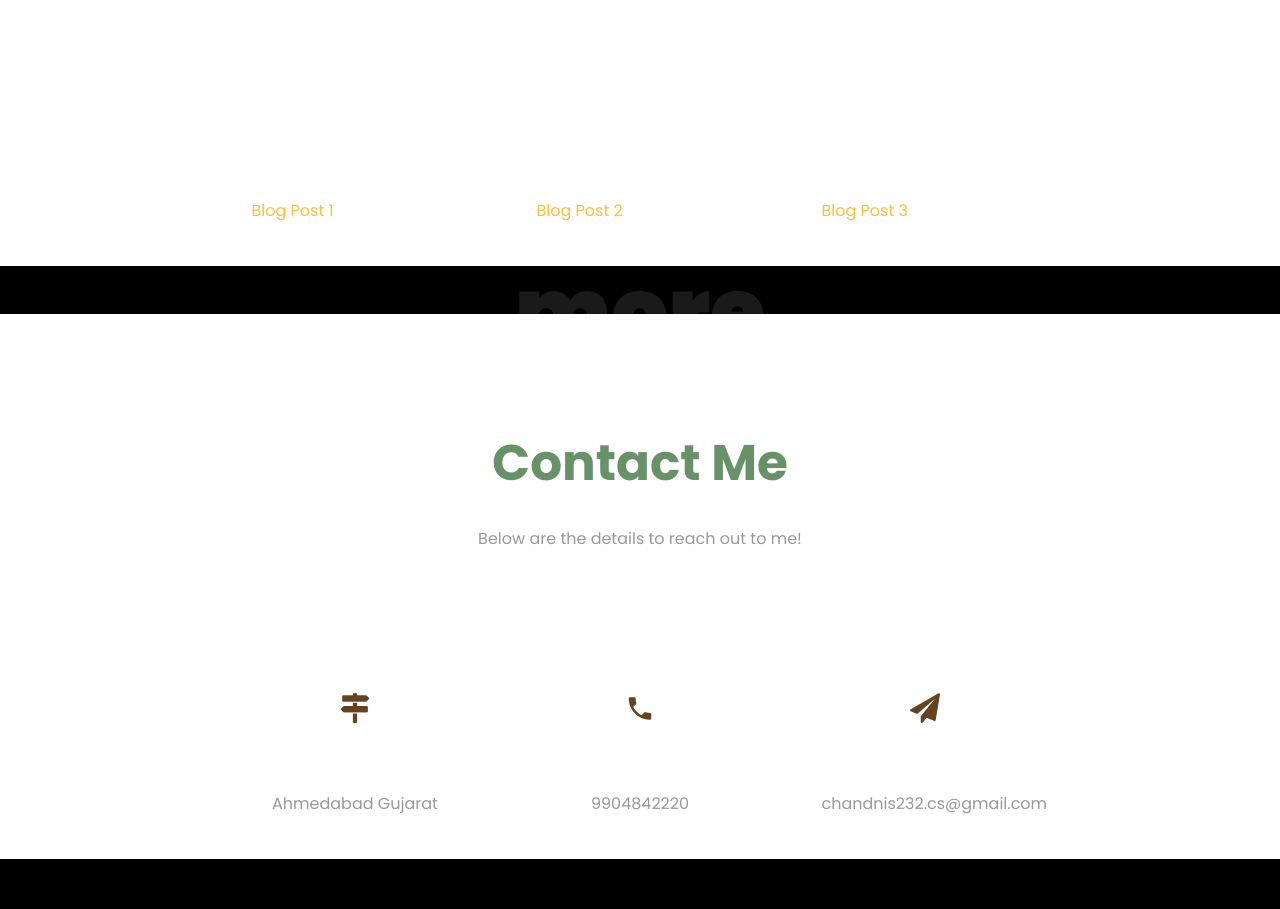
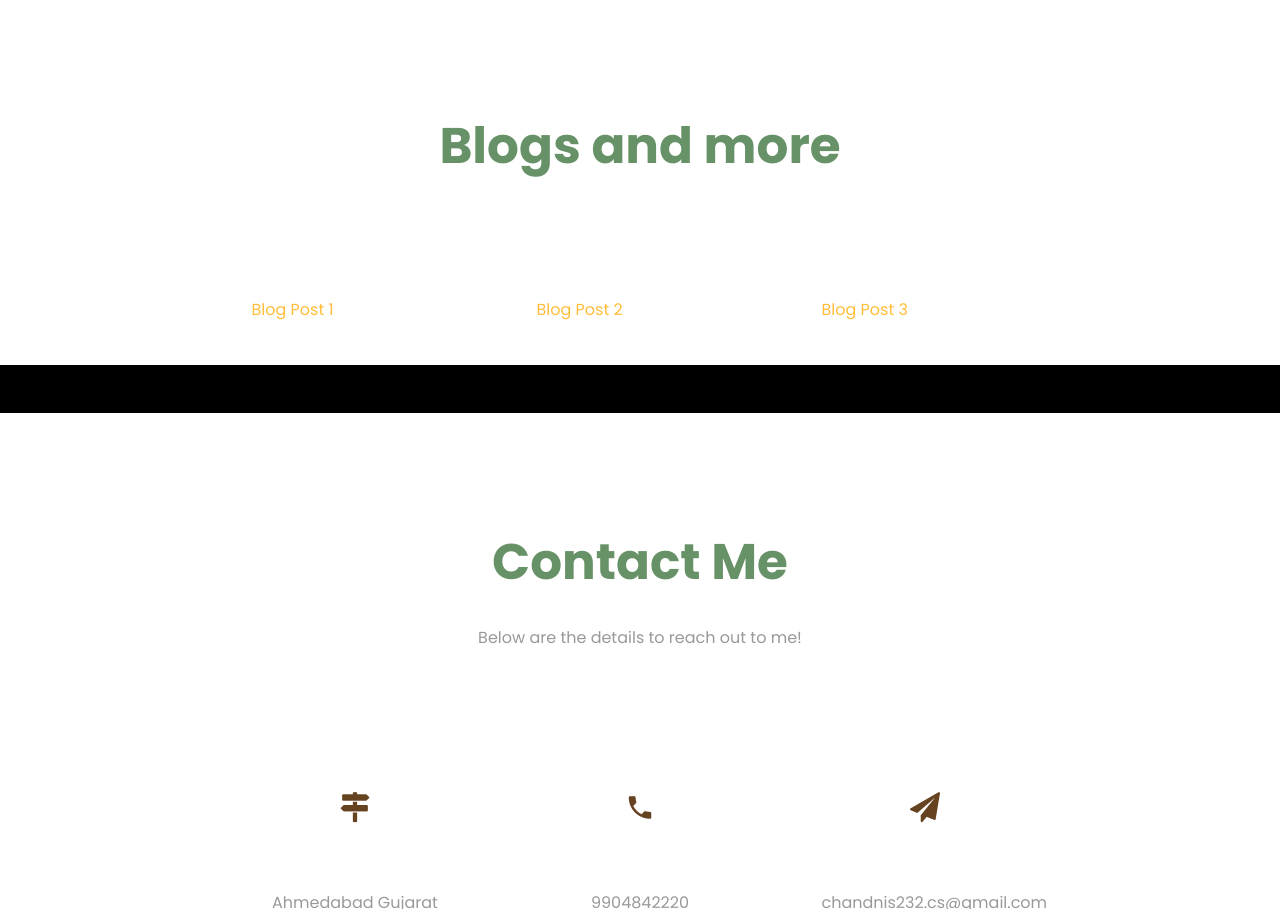
Before and after one commit to chandnishaikh/Portfolio, a plain HTML site: page index.html in a window 1280 px wide. Shown: the part 4594-5503 px from the top of the page. Drawn offline with Linux system fonts and the light colour scheme; files whose address does not match are found by name.

Commit message:
Update index.html

```diff
--- a/index.html
+++ b/index.html
@@ -492,7 +492,7 @@
     <div class="container">
         <div class="row justify-content-center mb-5 pb-3">
 				<div class="col-md-7 heading-section text-center ftco-animate">
-					<h1 class="big big-2">Blogs and more</h1>
+					<h2 class="mb-4 resume-heading">Blogs and more</h2>
 				</div>
 			</div>
 
```
